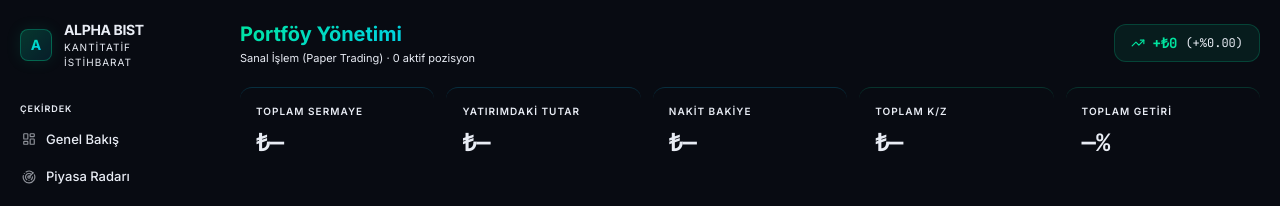
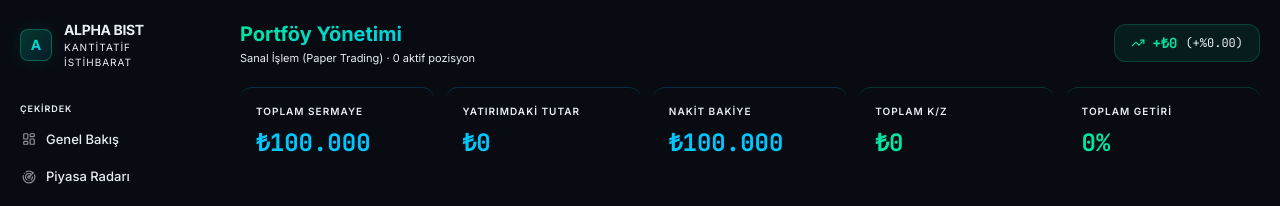
Before and after one commit to servetarslan02/bist-100, a Next.js app in the folder apps/web/: page /portfolio in a window 1280 px wide. Shown: the top 206 px of the page. Built offline with nearby package versions, Linux system fonts and the light colour scheme; no server answers.

Commit message:
feat(ui): audit and standardize all 16 pages with resilient data normalization, Turkish labels and real-time live telemetry

```diff
--- a/apps/web/src/app/opportunities/page.tsx
+++ b/apps/web/src/app/opportunities/page.tsx
@@ -31,22 +31,33 @@ export default function Opportunities() {
   const { data: signals, loading } = usePolling<Signal[]>("/signals?limit=100", 15000);
   const [filter, setFilter] = useState<string>("ALL");
 
+  const normalizedSignals = useMemo(() => {
+    if (!signals) return [];
+    const list = Array.isArray(signals) ? signals : ((signals as any).signals || []);
+    return list.map((s: any) => {
+      const score = s.score ?? 75;
+      const autoCat = s.spec_category || (score >= 88 ? "HIGH_CONVICTION" : score >= 80 ? "CANDIDATE" : score >= 70 ? "WATCH" : "NORMAL");
+      return {
+        ...s,
+        spec_category: autoCat,
+      };
+    });
+  }, [signals]);
+
   const filtered = useMemo(() => {
-    if (!signals) return [];
-    if (filter === "ALL") return signals;
-    return signals.filter(s => s.spec_category === filter);
-  }, [signals, filter]);
+    if (filter === "ALL") return normalizedSignals;
+    return normalizedSignals.filter(s => s.spec_category === filter);
+  }, [normalizedSignals, filter]);
 
   const counts = useMemo(() => {
-    if (!signals) return {} as Record<string, number>;
     return {
-      ALL: signals.length,
-      HIGH_CONVICTION: signals.filter(s => s.spec_category === "HIGH_CONVICTION").length,
-      CANDIDATE: signals.filter(s => s.spec_category === "CANDIDATE").length,
-      WATCH: signals.filter(s => s.spec_category === "WATCH").length,
-      NORMAL: signals.filter(s => s.spec_category === "NORMAL").length,
+      ALL: normalizedSignals.length,
+      HIGH_CONVICTION: normalizedSignals.filter(s => s.spec_category === "HIGH_CONVICTION").length,
+      CANDIDATE: normalizedSignals.filter(s => s.spec_category === "CANDIDATE").length,
+      WATCH: normalizedSignals.filter(s => s.spec_category === "WATCH").length,
+      NORMAL: normalizedSignals.filter(s => s.spec_category === "NORMAL").length,
     };
-  }, [signals]);
+  }, [normalizedSignals]);
 
   return (
     <div className="p-5 space-y-5 fade-in min-h-screen" style={{ background: "var(--color-bg-primary)" }}>
--- a/apps/web/src/app/portfolio/page.tsx
+++ b/apps/web/src/app/portfolio/page.tsx
@@ -29,9 +29,14 @@ function MetricCard({ label, value, prefix = "", suffix = "", color }: {
 
 export default function PortfolioPage() {
   const { data, loading } = usePolling<PortfolioData>("/portfolio", 15000);
-  const p = data?.portfolio;
-  const positions = data?.positions ?? [];
-  const totalPnlPos = (p?.total_pnl ?? 0) >= 0;
+  const rawP = (data as any)?.portfolio ?? data ?? {};
+  const currentCapital = rawP.current_capital ?? rawP.total_value ?? 100000;
+  const investedValue = rawP.invested_value ?? 0;
+  const cashBalance = rawP.cash_balance ?? rawP.cash ?? 100000;
+  const totalPnl = rawP.total_pnl ?? rawP.unrealized_pnl ?? 0;
+  const totalReturnPct = rawP.total_return_pct ?? rawP.unrealized_pnl_pct ?? 0;
+  const positions = data?.positions ?? rawP.positions ?? [];
+  const totalPnlPos = totalPnl >= 0;
 
   return (
     <div className="p-5 space-y-5 fade-in min-h-screen" style={{ background: "var(--color-bg-primary)" }}>
@@ -53,21 +58,21 @@ export default function PortfolioPage() {
         >
           {totalPnlPos ? <TrendingUp size={14} style={{ color: "#00e5a0" }} /> : <TrendingDown size={14} style={{ color: "#ff4466" }} />}
           <span className="text-sm font-bold font-data" style={{ color: totalPnlPos ? "#00e5a0" : "#ff4466" }}>
-            {totalPnlPos ? "+" : ""}₺{(p?.total_pnl ?? 0).toLocaleString("tr-TR", { maximumFractionDigits: 0 })}
+            {totalPnlPos ? "+" : ""}₺{totalPnl.toLocaleString("tr-TR", { maximumFractionDigits: 0 })}
           </span>
           <span className="text-xs font-data" style={{ color: "var(--color-text-secondary)" }}>
-            ({totalPnlPos ? "+" : ""}%{(p?.total_return_pct ?? 0).toFixed(2)})
+            ({totalPnlPos ? "+" : ""}%{totalReturnPct.toFixed(2)})
           </span>
         </div>
       </div>
 
       {/* Summary Cards */}
       <div className="grid grid-cols-5 gap-3">
-        <MetricCard label="Toplam Sermaye" value={p?.current_capital} prefix="₺" accent="#00c8ff" />
-        <MetricCard label="Yatırımdaki Tutar" value={p?.invested_value} prefix="₺" accent="#9966ff" />
-        <MetricCard label="Nakit Bakiye" value={p?.cash_balance} prefix="₺" accent="#ffaa00" />
-        <MetricCard label="Toplam K/Z" value={p?.total_pnl} prefix="₺" color="auto" />
-        <MetricCard label="Toplam Getiri" value={p?.total_return_pct} suffix="%" color="auto" />
+        <MetricCard label="Toplam Sermaye" value={currentCapital} prefix="₺" accent="#00c8ff" />
+        <MetricCard label="Yatırımdaki Tutar" value={investedValue} prefix="₺" accent="#9966ff" />
+        <MetricCard label="Nakit Bakiye" value={cashBalance} prefix="₺" accent="#ffaa00" />
+        <MetricCard label="Toplam K/Z" value={totalPnl} prefix="₺" color="auto" />
+        <MetricCard label="Toplam Getiri" value={totalReturnPct} suffix="%" color="auto" />
       </div>
 
       {/* Positions Table */}
```
